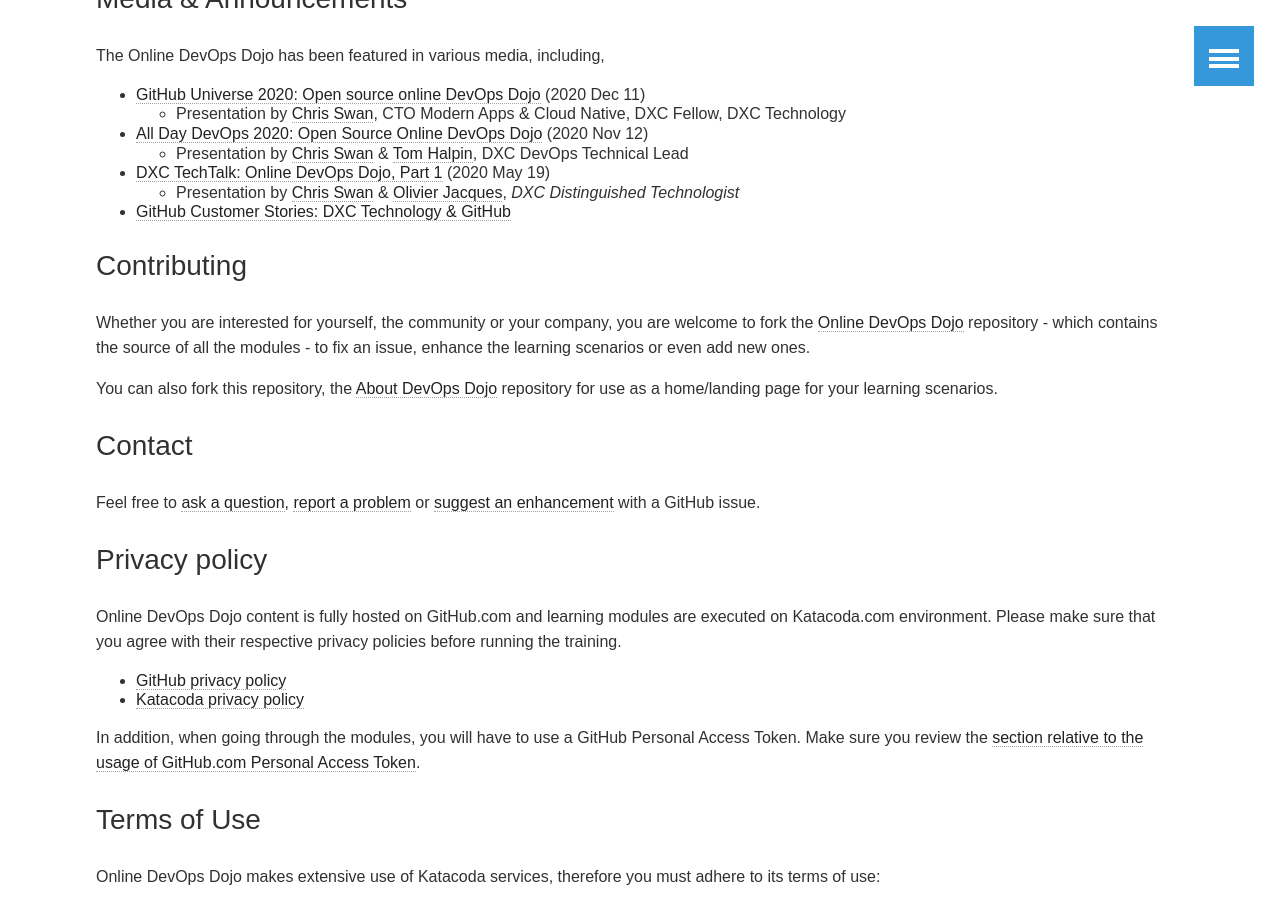
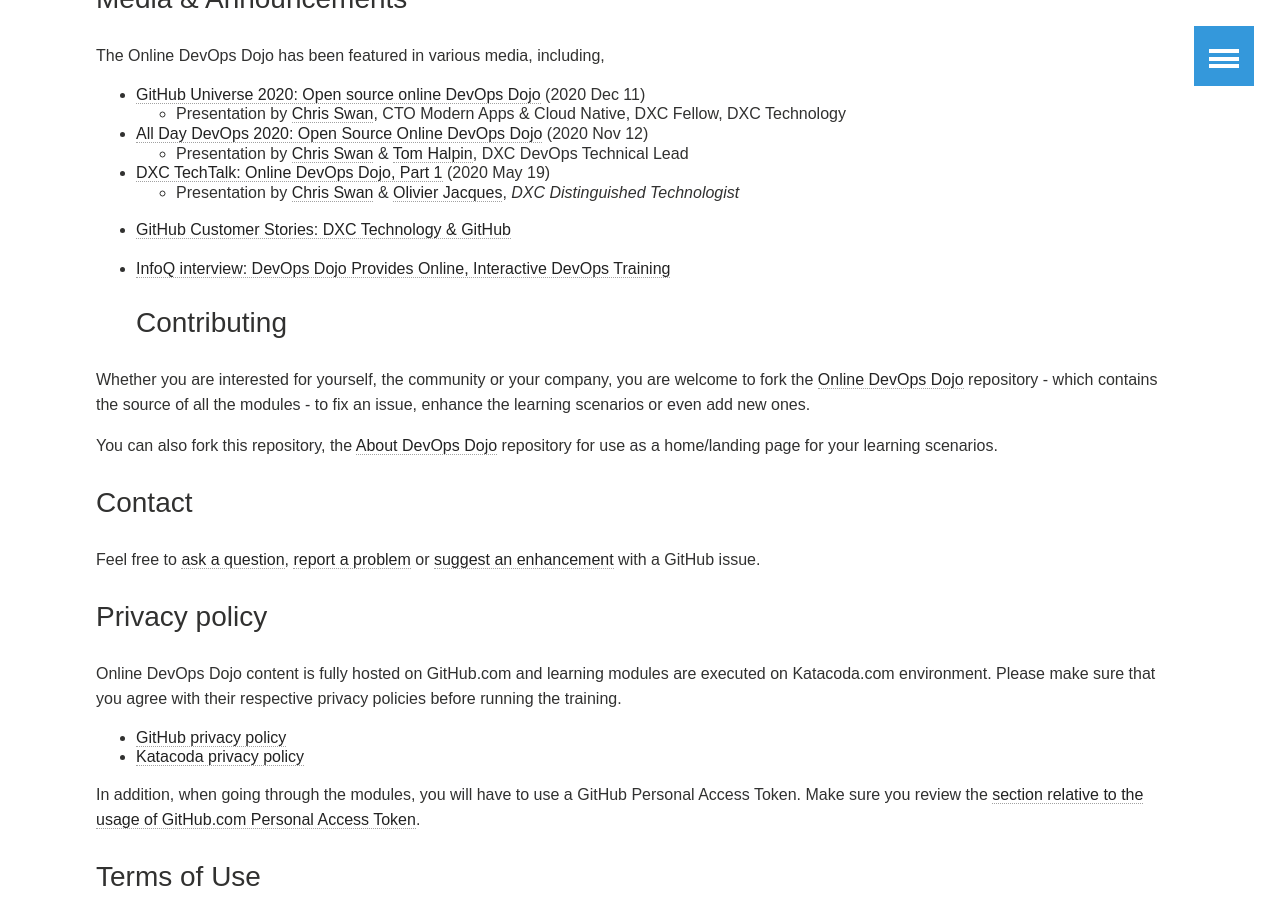
Before and after one commit to dxc-technology/about-devops-dojo, a Jekyll site: the page built from about/index.md, in a window 1280 px wide and 900 px high, scrolled down 420 px. Built offline with Jekyll 4.4.1, drawn with Linux system fonts in a browser that asks for light colours.

Commit message:
Add InfoQ interview
Co-authored-by: Olivier Jacques <olivier.jacques@dxc.com>

```diff
--- a/about/index.md
+++ b/about/index.md
@@ -41,6 +41,7 @@
 
 * [GitHub Customer Stories: DXC Technology & GitHub](https://github.com/customer-stories/dxc)
 
+* [InfoQ interview: DevOps Dojo Provides Online, Interactive DevOps Training](https://www.infoq.com/news/2020/06/devops-dojo/)
 ## Contributing
 
 Whether you are interested for yourself, the community or your company, you are
```
